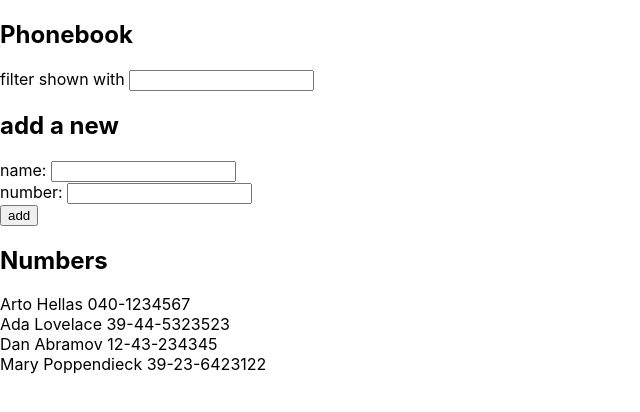
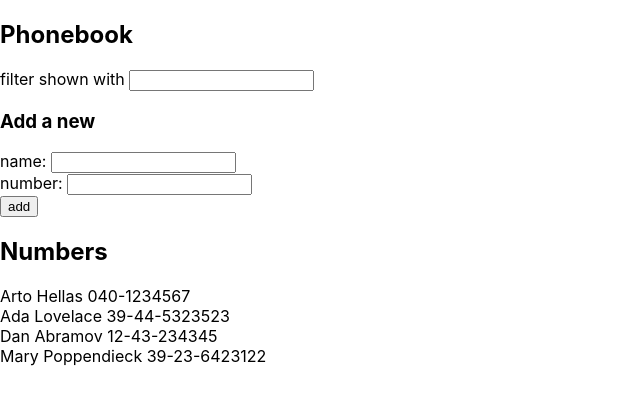
Before and after one commit to latrell-lee0919/fsophonebook, a React (Create React App) app: page / in a window 1280 px wide. Shown: the top 412 px of the page, without its empty margins (0-640 px from the left). Built offline with nearby package versions, Linux system fonts and the light colour scheme; the HTML template or start-up script is replaced by a standard one.

Commit message:
added person form

```diff
--- a/src/App.js
+++ b/src/App.js
@@ -1,6 +1,7 @@
 import React, { useState } from 'react'
 import Persons from './components/Persons'
 import Filter from './components/Filter'
+import PersonForm from './components/PersonForm'
 
 const App = () => {
   const [ persons, setPersons ] = useState([
@@ -56,20 +57,12 @@ const App = () => {
     <div>
       <h2>Phonebook</h2>
       <Filter newFilter={newFilter} handleFilterChange={handleFilterChange} />
-      <form onSubmit={addName}>
-        <div>
-          <h2>add a new</h2>
-        </div>
-        <div>
-          name: <input value={newName} onChange={handleNameChange} />
-        </div>
-        <div>
-          number: <input value={newNumber} onChange={handleNumberChange}/>
-        </div>
-        <div>
-          <button type="submit">add</button>
-        </div>
-      </form>
+      <h3>Add a new</h3>
+      <PersonForm
+      addName={addName}
+      newName={newName} handleNameChange={handleNameChange}
+      newNumber={newNumber} handleNumberChange={handleNumberChange}
+      />
       <h2>Numbers</h2>
       <div>
         {persons.filter(person => person.name.toUpperCase().includes(newFilter.toUpperCase())).map(person =>
--- a/src/components/Filter.js
+++ b/src/components/Filter.js
@@ -1,7 +1,6 @@
 import React from 'react'
 
 const Filter = (props) => {
-    console.log(props)
     return (
         <div>
           filter shown with <input value={props.newFilter} onChange={props.handleFilterChange}/>
--- /dev/null
+++ b/src/components/PersonForm.js
@@ -0,0 +1,21 @@
+import React from 'react'
+
+const PersonForm = (props) => {
+    return (
+        <div>
+            <form onSubmit={props.addName}>
+                <div>
+                name: <input value={props.newName} onChange={props.handleNameChange} />
+                </div>
+                <div>
+                number: <input value={props.newNumber} onChange={props.handleNumberChange}/>
+                </div>
+                <div>
+                <button type="submit">add</button>
+                </div>
+            </form>
+        </div>
+    )
+}
+
+export default PersonForm
```
